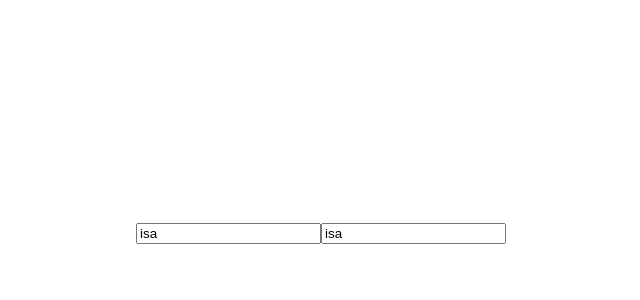
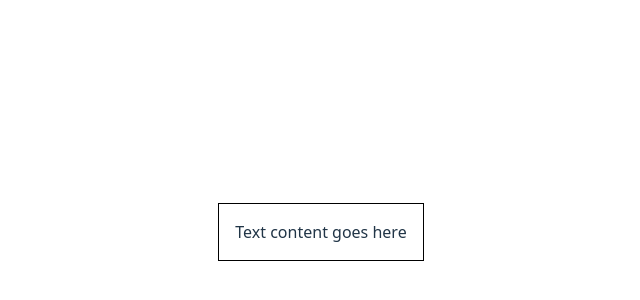
Before and after one commit to reinertisa/react-typescript-tutorials, a React (Vite) app: page / in a window 1280 px wide. Shown: the part 168-468 px from the top of the page, without its empty margins (319-959 px from the left). Built offline with nearby package versions, Linux system fonts and the light colour scheme.

Commit message:
feat(website): style props

```diff
--- a/src/App.tsx
+++ b/src/App.tsx
@@ -1,10 +1,10 @@
 import './App.css'
-import Input1 from "./components/eventprops/Input1.tsx";
+import Container1 from "./components/styles/Container1.tsx";
 
 function App() {
     return (
         <div>
-            <Input1 value="isa" handleChange={(event) => console.log(event.target.value)} />
+           <Container1 styles={{border: '1px solid black', padding: '1rem'}} />
         </div>
     )
 }
--- /dev/null
+++ b/src/components/styles/Container1.tsx
@@ -0,0 +1,13 @@
+import React from 'react';
+
+type Container1Props = {
+    styles: React.CSSProperties
+}
+
+export default function Container1(props: Container1Props) {
+    return (
+        <div style={props.styles}>
+            Text content goes here
+        </div>
+    )
+}
```
